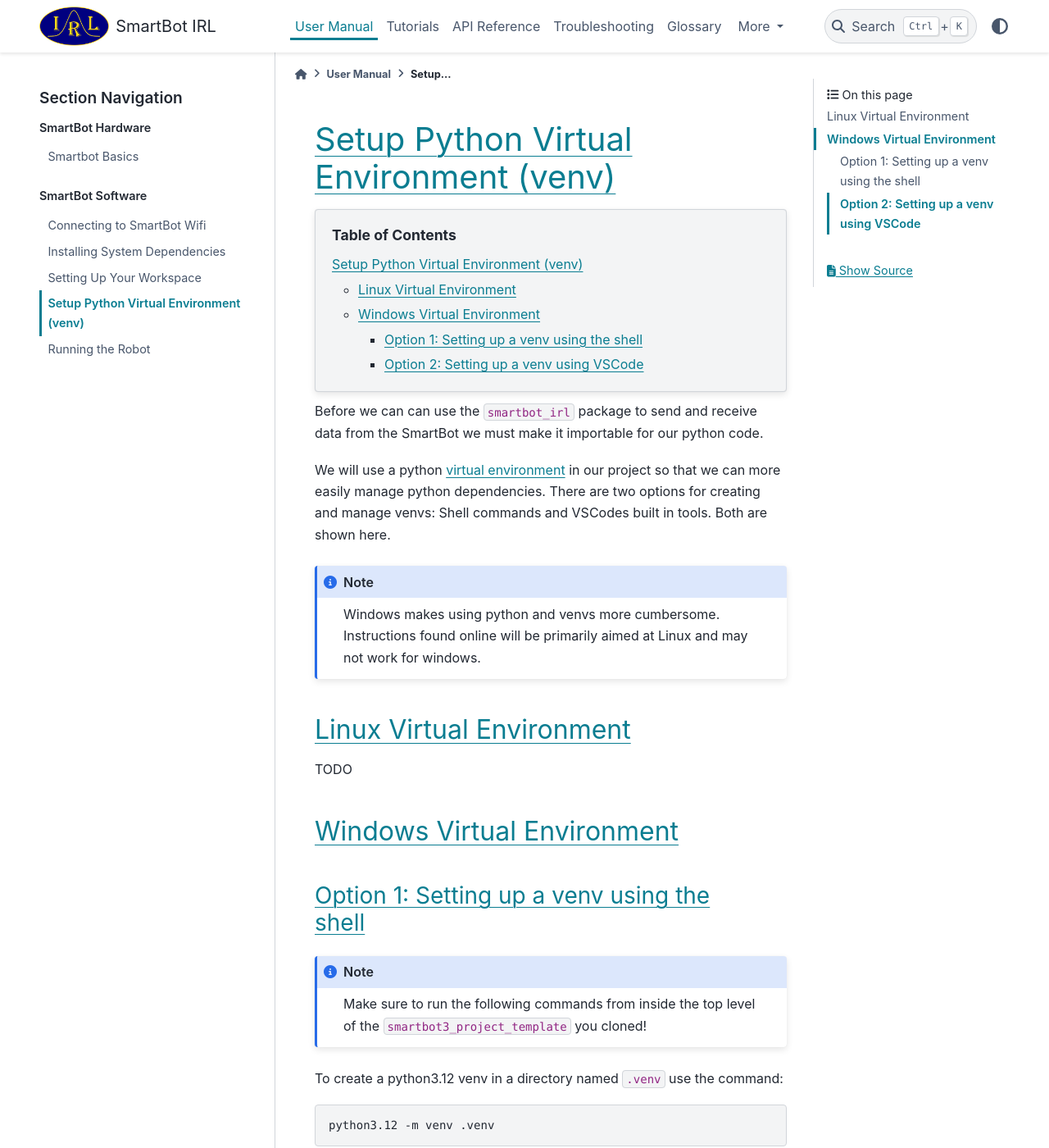
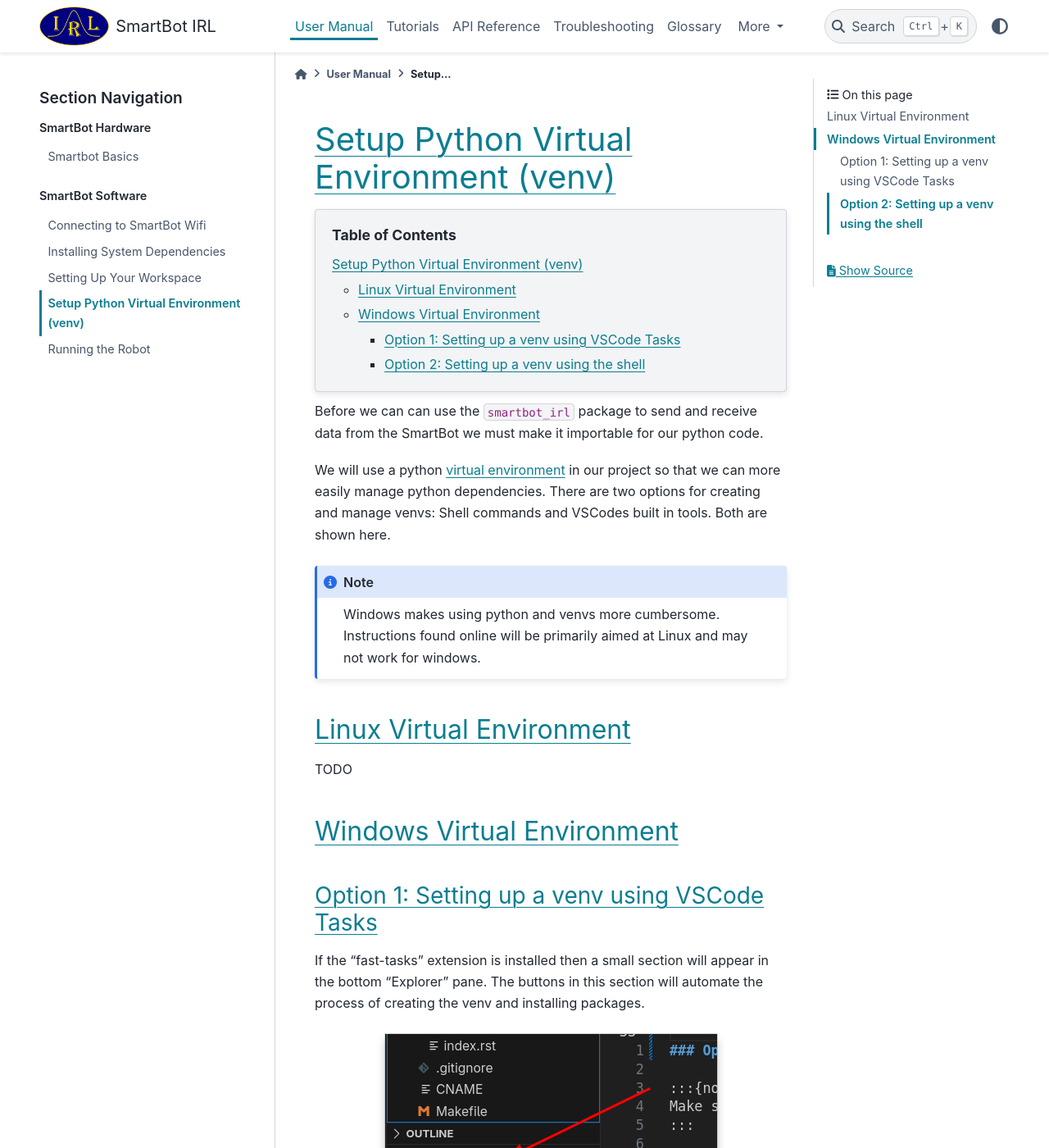
Before and after one commit to wvu-irl/smartbot_irl, a Sphinx documentation site: the page built from docs/source/user_manual/setup_venv.md, in a window 1280 px wide and 1400 px high. Shown: the whole window at 82% size. Built offline with Sphinx 7.4.7 and the PyData theme 0.15.4, drawn with Linux system fonts in a browser that asks for light colours; some of the changed text lies outside the part shown.

Commit message:
Add instructions for venv setup

````diff
--- a/docs/source/user_manual/setup_venv.md
+++ b/docs/source/user_manual/setup_venv.md
@@ -23,7 +23,18 @@ TODO
 
 ## Windows Virtual Environment
 
-### Option 1: Setting up a venv using the shell
+### Option 1: Setting up a venv using VSCode Tasks
+If the "fast-tasks" extension is installed then a small section will appear in
+the bottom "Explorer" pane. The buttons in this section will automate the
+process of creating the venv and installing packages.
+
+
+<img src="../_static/images/vsc_tasks_loc.png" style="max-width:600px; height:auto;">
+
+<img src="../_static/images/vsc_tasks_setup_venv.png" style="max-width:600px; height:auto;">
+
+
+### Option 2: Setting up a venv using the shell
 
 :::{note}
 Make sure to run the following commands from inside the top level of the `smartbot3_project_template` you cloned!
@@ -41,19 +52,7 @@ python3.12 -m venv .venv
   </video>
 </div>
 
-Then install python dependencies using `pip.exe` inside of the `.venv` directory:
-
-```bash
-.venv/Scripts/pip.exe install -r requirements.txt
-```
-
-<div class="video-card">
-  <video controls style="width: 100%; height: auto;" poster="../_static/gifs/demo_preview.gif">
-    <source src="../_static/videos/win_venv_req_install.webm" type="video/webm">
-  </video>
-</div>
-
-Then install the `smartbot_irl` package using:
+Then install the `smartbot_irl` package and all dependencies using:
 
 ```bash
 .venv/Scripts/pip.exe install -e smartbot_irl
````
Also changed, not shown: other parts of docs/source/user_manual/setup_venv.md (+0 -4 lines), docs/source/user_manual/installing_deps.md (+1 -1 lines), docs/source/user_manual/run_robot.md (+2 -2 lines), docs/source/_static/images/vsc_tasks_loc.png (added), docs/source/_static/images/vsc_tasks_setup_venv.png (added).
